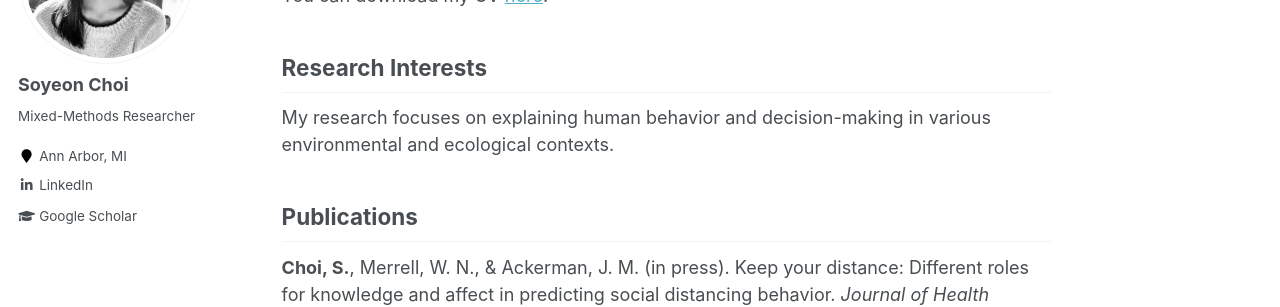
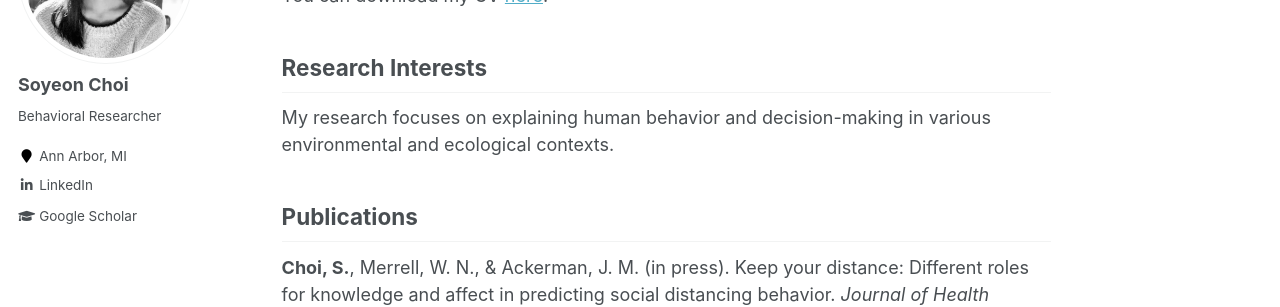
Before and after one commit to choi-soyeon/choi-soyeon.github.io, a Jekyll site: the page built from _pages/about.md, in a window 1280 px wide. Shown: the part 229-536 px from the top of the page. Built offline with Jekyll 4.4.1, drawn with Linux system fonts in a browser that asks for light colours.

Commit message:
Update _config.yml

```diff
--- a/_config.yml
+++ b/_config.yml
@@ -82,7 +82,7 @@ analytics:
 author:
   name             : "Soyeon Choi"
   avatar           : "profile.jpg"
-  bio              : "Mixed-Methods Researcher"
+  bio              : "Behavioral Researcher"
   location         : "Ann Arbor, MI"
   employer         :
   pubmed           :
```
